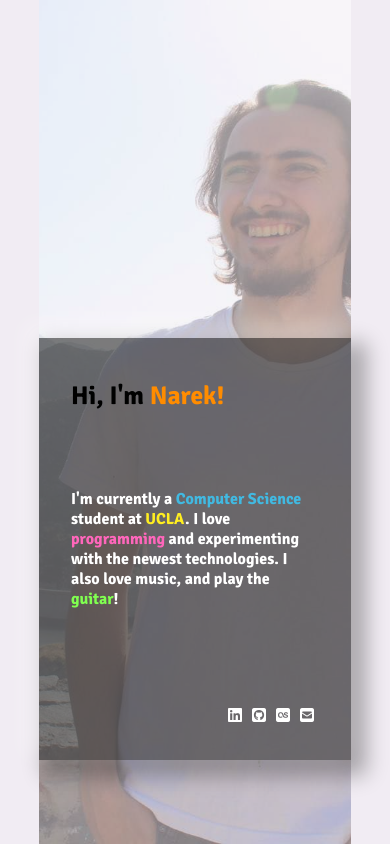
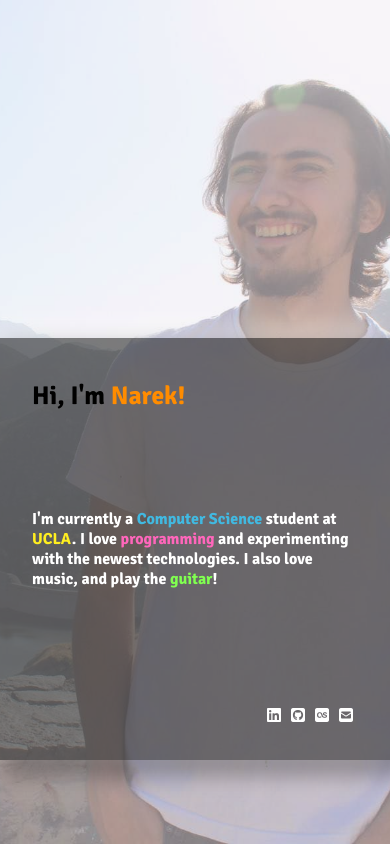
Before and after one commit to dadur604/PersonalWebsite, a plain HTML site: page index.html in a window 390 px wide. Drawn offline with Linux system fonts and the light colour scheme.

Commit message:
Removed side margins on mobile

```diff
--- a/styles.css
+++ b/styles.css
@@ -108,8 +108,8 @@ div.content {
   div.content {
 	top: 40%;
 	bottom: 10%;
-    left: 10%;
-	right: 10%;
+    left: 0px;
+	right: 0px;
 	max-width: unset;
 	/*max-height: 35vw;*/
   }
@@ -119,8 +119,8 @@ div.content {
 	width: unset;
 	top: unset;
 	bottom: unset;
-	left: 10%;
-	right: 10%;
+	left: 0px;
+	right: 0px;
   }
 }
 
```
